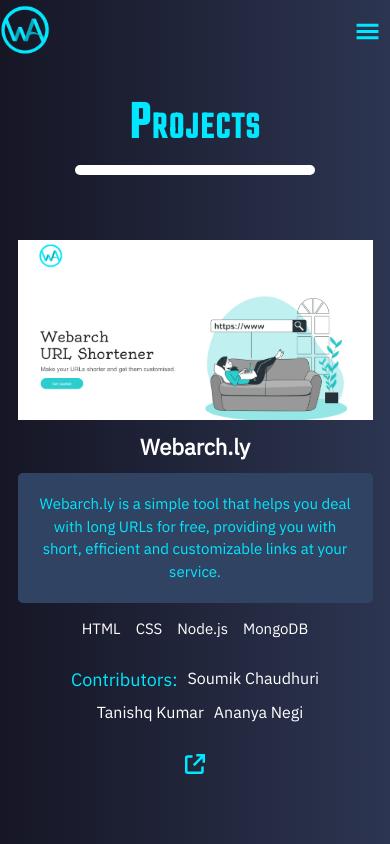
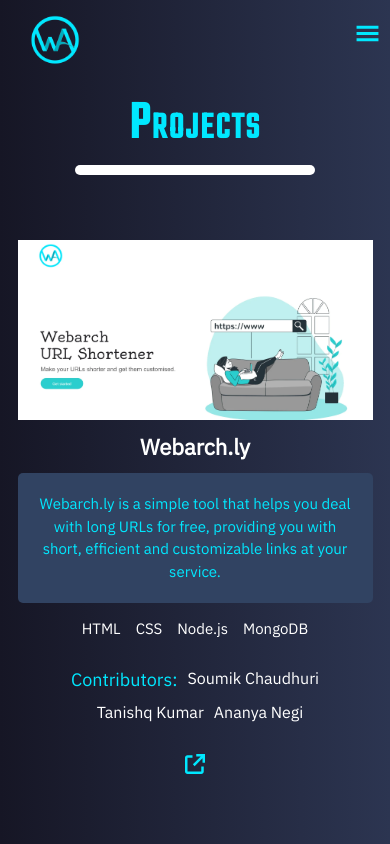
Before and after one commit to pranjay-poddar/webarchsite2021, a React (Create React App) app: page /projects in a window 390 px wide. Built offline with nearby package versions, Linux system fonts and the light colour scheme.

Commit message:
feat: project navbar

```diff
--- a/src/containers/Navbar/NavBar.css
+++ b/src/containers/Navbar/NavBar.css
@@ -48,7 +48,9 @@
 /*
 
 /* navbar style start  */
-
+.logona {
+  padding-left: 100px;
+}
 .main-nav {
   width: 100%;
   height: 8rem;
@@ -133,10 +135,14 @@
   .social-media .uline {
     height: 8rem;
   }
+  .logona {
+    padding-left: 60px;
+    padding-top: 15px;
+  }
 }
 
 /* responsive css style  */
-@media (min-width: 998px){
+@media (min-width: 998px) {
   .menu-link .uline .lina:hover > a {
     transform-origin: left;
     padding: 6px;
@@ -153,7 +159,10 @@
     height: 7rem;
     grid-template-columns: 2rem 2fr 3fr 2rem 2rem;
   }
-
+  .logona {
+    padding-left: 30px;
+    padding-top: 15px;
+  }
   .menu-link {
     display: none;
   }
@@ -177,10 +186,10 @@
     }
   }
 
-  .navra .mobile-menu-link{
-    background: rgba(22,22,37, 0.3);
+  .navra .mobile-menu-link {
+    background: rgba(22, 22, 37, 0.3);
   }
-  .navba .mobile-menu-link{
+  .navba .mobile-menu-link {
     background: var(--bg-grad);
   }
 
--- a/src/containers/projects/Projects.js
+++ b/src/containers/projects/Projects.js
@@ -8,19 +8,18 @@
 import { useLocation } from "react-router";
 
 const Projects = () => {
-
   const location = useLocation();
 
   useEffect(() => {
-    if(location.hash){
-      let elem = document.getElementById(location.hash.slice(1))
+    if (location.hash) {
+      let elem = document.getElementById(location.hash.slice(1));
       if (elem) {
-          elem.scrollIntoView({behavior: "smooth"})
+        elem.scrollIntoView({ behavior: "smooth" });
       }
-    }else{
-      window.scrollTo({top:0,left:0, behavior: "smooth"})
+    } else {
+      window.scrollTo({ top: 0, left: 0, behavior: "smooth" });
     }
-  }, [location])
+  }, [location]);
 
   const projects = [
     {
@@ -32,11 +31,7 @@
       tech: ["HTML", "CSS", "Node.js", "MongoDB"],
       githubLink: "",
       liveDemo: "https://webarch-shortener.herokuapp.com",
-      contributors: [
-        "Soumik Chaudhuri",
-        "Tanishq Kumar",
-        "Ananya Negi",
-      ],
+      contributors: ["Soumik Chaudhuri", "Tanishq Kumar", "Ananya Negi"],
     },
     {
       id: 2,
@@ -44,15 +39,10 @@
       description:
         "A mobile application that serves as a one stop solution for all SRMites. Whether it's calculating your GPA or accessing study material, this app has got you covered.",
       image: require("../../files/projects/srm_essentials.webp").default,
-      tech: ["Flutter","Firebase",],
+      tech: ["Flutter", "Firebase"],
       githubLink: "",
       liveDemo: "",
-      contributors: [
-        "Abhigyan Singh",
-        "Payel Paul",
-        "Kevin Jeenu",
-        "Pradeep",
-      ],
+      contributors: ["Abhigyan Singh", "Payel Paul", "Kevin Jeenu", "Pradeep"],
     },
     {
       id: 3,
@@ -63,7 +53,12 @@
       tech: ["MongoDB", "Express", "React", "Node.js"],
       githubLink: "https://github.com/mmuazam98/InWeb",
       liveDemo: "https://collegemadesimpler.netlify.app/",
-      contributors: ["Pranjay Poddar", "Mohammad Muazam", "Chirag Bhatia", "Palak Aggarwal",],
+      contributors: [
+        "Pranjay Poddar",
+        "Mohammad Muazam",
+        "Chirag Bhatia",
+        "Palak Aggarwal",
+      ],
     },
     {
       id: 4,
@@ -74,18 +69,24 @@
       tech: ["HTML", "CSS", "Node.js", "MongoDB"],
       githubLink: "",
       liveDemo: "",
-      contributors: ["Mohammad Muazam", "Jayesh Jayanandan", "Pranjay Poddar", "Antara Gupta", "Sreyom Sresaan", ],
+      contributors: [
+        "Mohammad Muazam",
+        "Jayesh Jayanandan",
+        "Pranjay Poddar",
+        "Antara Gupta",
+        "Sreyom Sresaan",
+      ],
     },
   ];
   return (
     <section className="projects-section">
-      <Navbar isHome={false}/>
+      <Navbar isHome={false} />
       <Header title="Projects" id="Projects" />
       <Container>
         {/* <h2 className="projects-title">PROJECTS</h2> */}
         <div className="projects-list">
           {projects.map((project, idx) => (
-            <ProjectItem id={project.id} project={project} key={idx}/>
+            <ProjectItem id={project.id} project={project} key={idx} />
           ))}
         </div>
       </Container>
```
